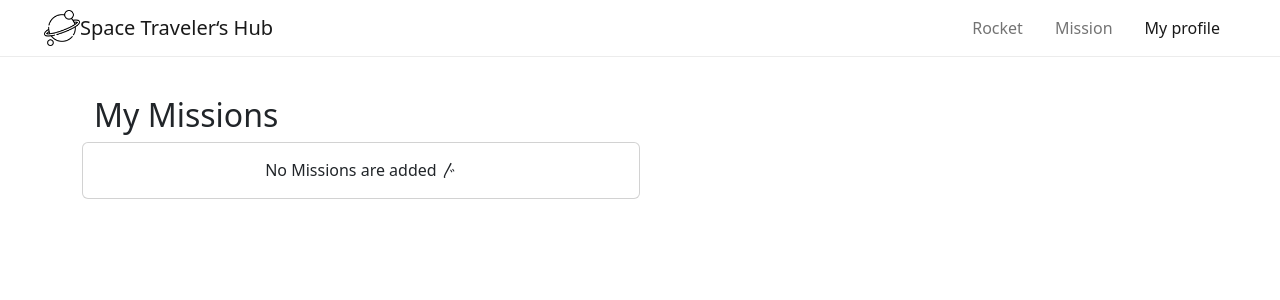
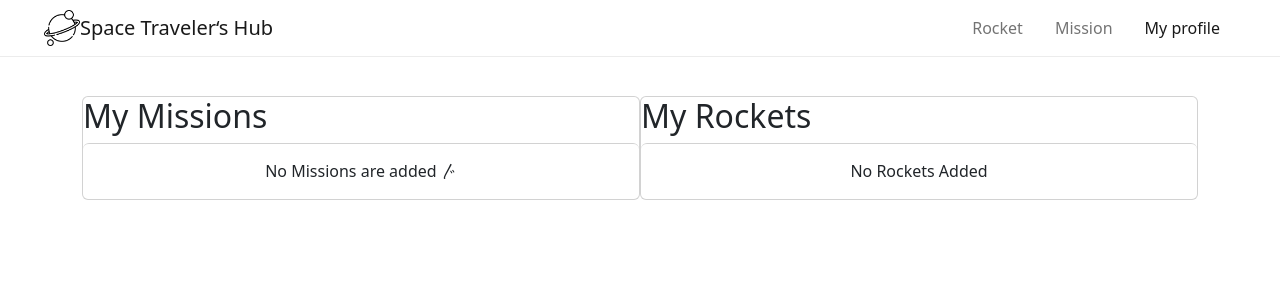
Before and after one commit to CakeInTech/space-traveler-s-hub, a React (Create React App) app: page /profile in a window 1280 px wide. Shown: the top 300 px of the page. Built offline with nearby package versions, Linux system fonts and the light colour scheme.

Commit message:
Add reserved rocket booking to profile

```diff
--- a/src/Components/pages/Profile.jsx
+++ b/src/Components/pages/Profile.jsx
@@ -7,11 +7,14 @@ function Profile() {
   const missions = useSelector((state) => state.missions.missions);
   const joined = missions.filter((missions) => missions.joined);
 
+  const rockets = useSelector((state) => state.rockets.rockets);
+  const reserveRocket = rockets.filter((rockets) => rockets.reserve);
+
   return (
     <div className="profileHolder row container mx-auto">
-      <>
+      <div className="col-md-6 card">
         <h2>My Missions</h2>
-        <ListGroup className="col-md-6 card">
+        <ListGroup>
           {joined.length === 0 ? (
             <p className="nullMessage">No Missions are added 〴</p>
           ) : (
@@ -20,7 +23,22 @@ function Profile() {
             ))
           )}
         </ListGroup>
-      </>
+      </div>
+
+      <div className="col-md-6 card">
+        <h2>My Rockets</h2>
+        <ListGroup>
+          { reserveRocket.length === 0 ? (
+            <p className="nullMessage"> No Rockets Added  </p>
+          ) : (
+            reserveRocket.map(({
+              rocketId, rocketName,
+            }) => (
+              <ListGroup.Item className="item" key={rocketId}>{rocketName}</ListGroup.Item>
+            ))
+          )}
+        </ListGroup>
+      </div>
     </div>
   );
 }
```
